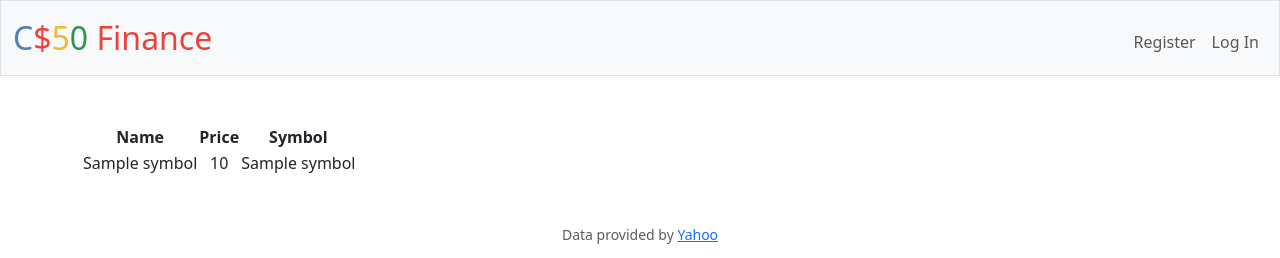
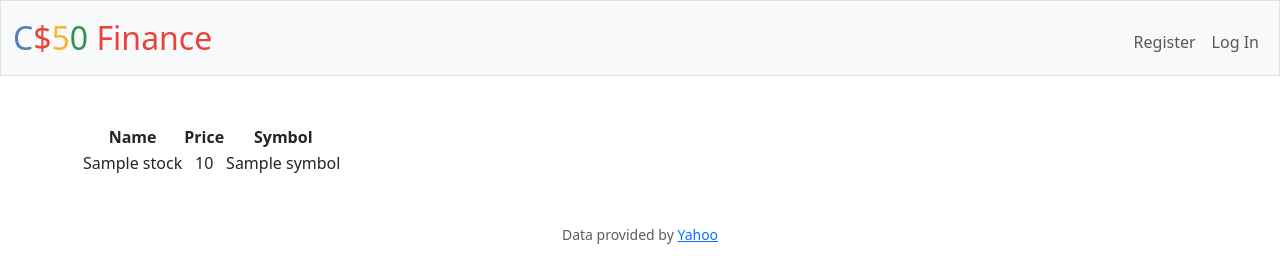
Before and after one commit to xybelle/cs50x-final, a Flask app: template PSET_9/finance/templates/quoted.html in a window 1280 px wide. Shown: the top 258 px of the page. Run offline with Flask 3, Linux system fonts and the light colour scheme; the template is opened without the code that fills it: most values are stand-ins (such as "Sample title", 1, 10 or a date in 2020); some libraries are stand-ins or nearby versions.

Commit message:
Tue, Jan 30, 2024, 12:29 PM +08:00

```diff
--- a/PSET_9/finance/app.py
+++ b/PSET_9/finance/app.py
@@ -112,12 +112,12 @@ def quote():
     if request.method == "POST":
         symbol = request.form.get("symbol")
 
-        lookup(symbol)
+        stock = lookup(symbol)
 
         if lookup == "None":
             return apology("Symbol does not exist")
         else:
-            print(symbol)
+            print(stock)
             return render_template("quoted.html")
 
 
--- a/PSET_9/finance/templates/quoted.html
+++ b/PSET_9/finance/templates/quoted.html
@@ -15,9 +15,9 @@
     </thead>
     <tbody>
         <tr>
-            <td>{{ symbol.name }}</th>
-            <td>{{ symbol.price }}</td>
-            <td>{{ symbol.symbol }}</td>
+            <td>{{ stock.name }}</th>
+            <td>{{ stock.price }}</td>
+            <td>{{ stock.symbol }}</td>
         </tr>
     </tbody>
 </table>
```
